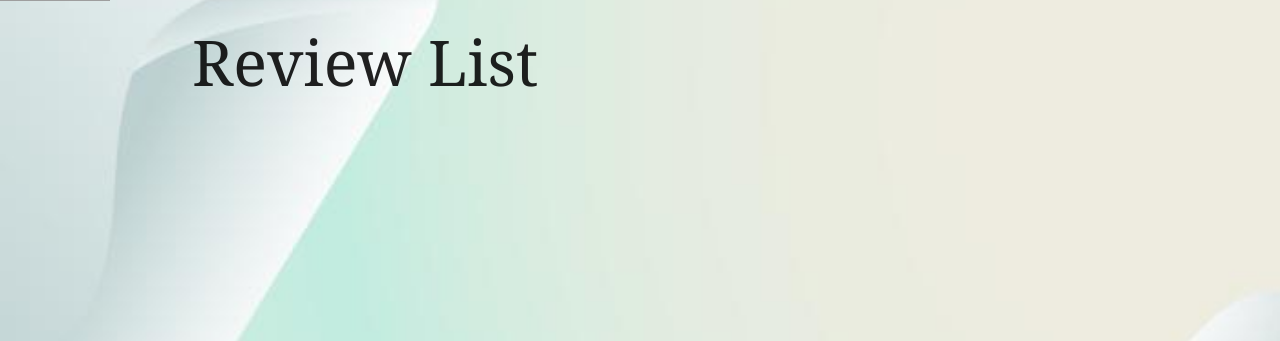
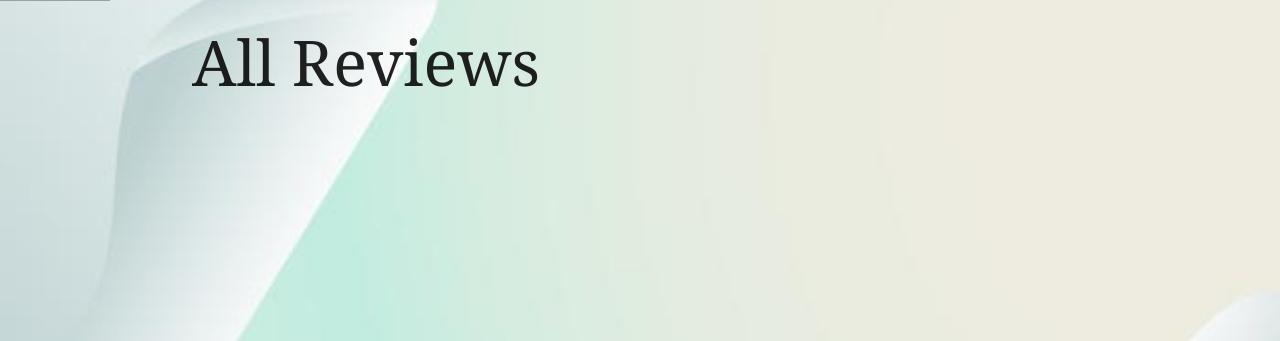
Before and after one commit to rmscampos/pyvengersunit3, a Django app: page /reviews/ in a window 1280 px wide. Shown: the part 79-420 px from the top of the page. Run offline with Django 3.2, Linux system fonts and the light colour scheme; the visitor is signed in with stand-in values (Sample User, id 1); data that the repository does not hold is empty; grey boxes are pictures that could not be loaded.

```diff
--- a/main_app/templates/main_app/review_list.html
+++ b/main_app/templates/main_app/review_list.html
@@ -1,7 +1,7 @@
 {% extends 'base.html' %}
 {% block content %}
 
-<h1>Review List</h1>
+<h1>All Reviews</h1>
 
 {% for review in review_list %}
   <a href="{% url 'reviews_detail' review.id %}">
```
Also changed, not shown: readme.md.
